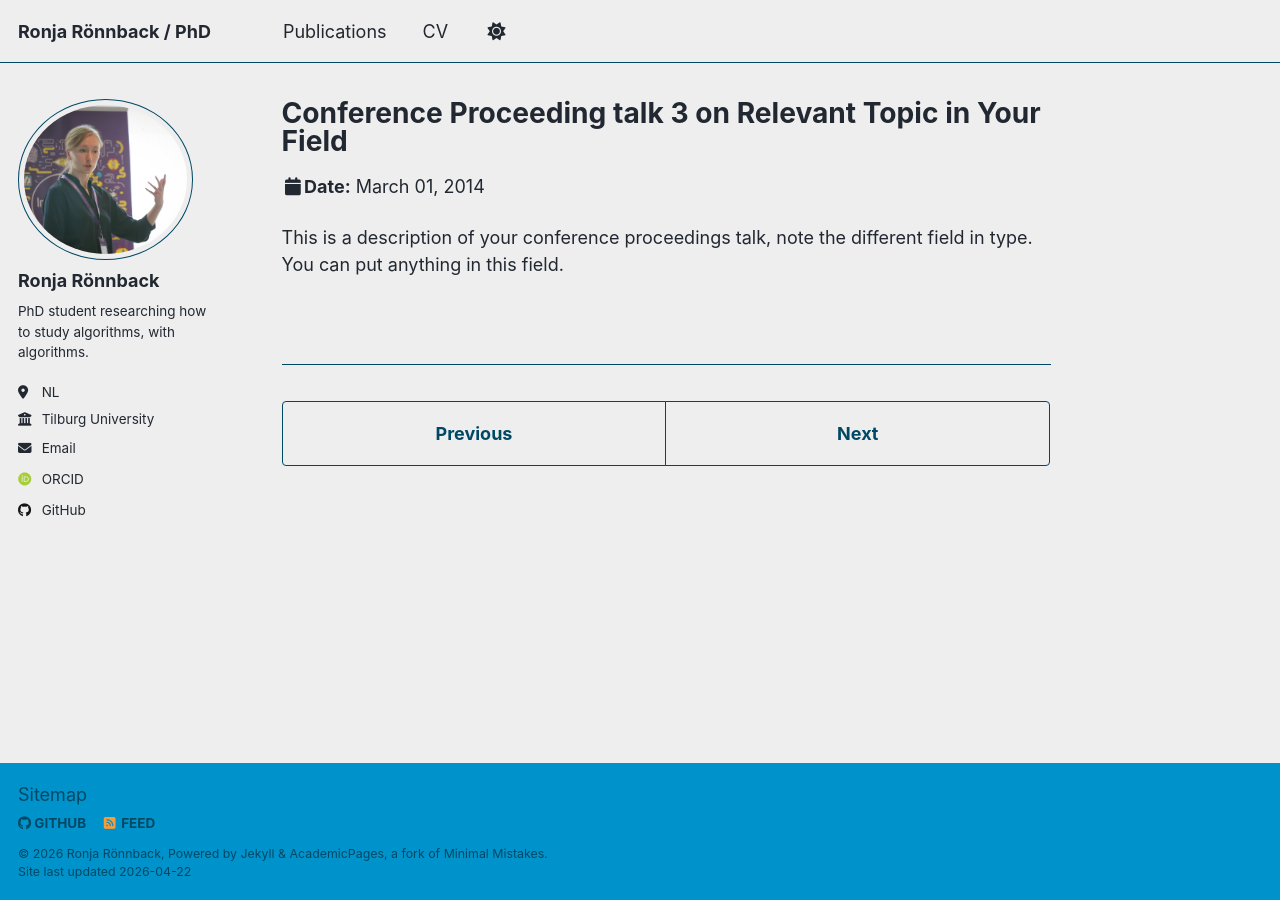
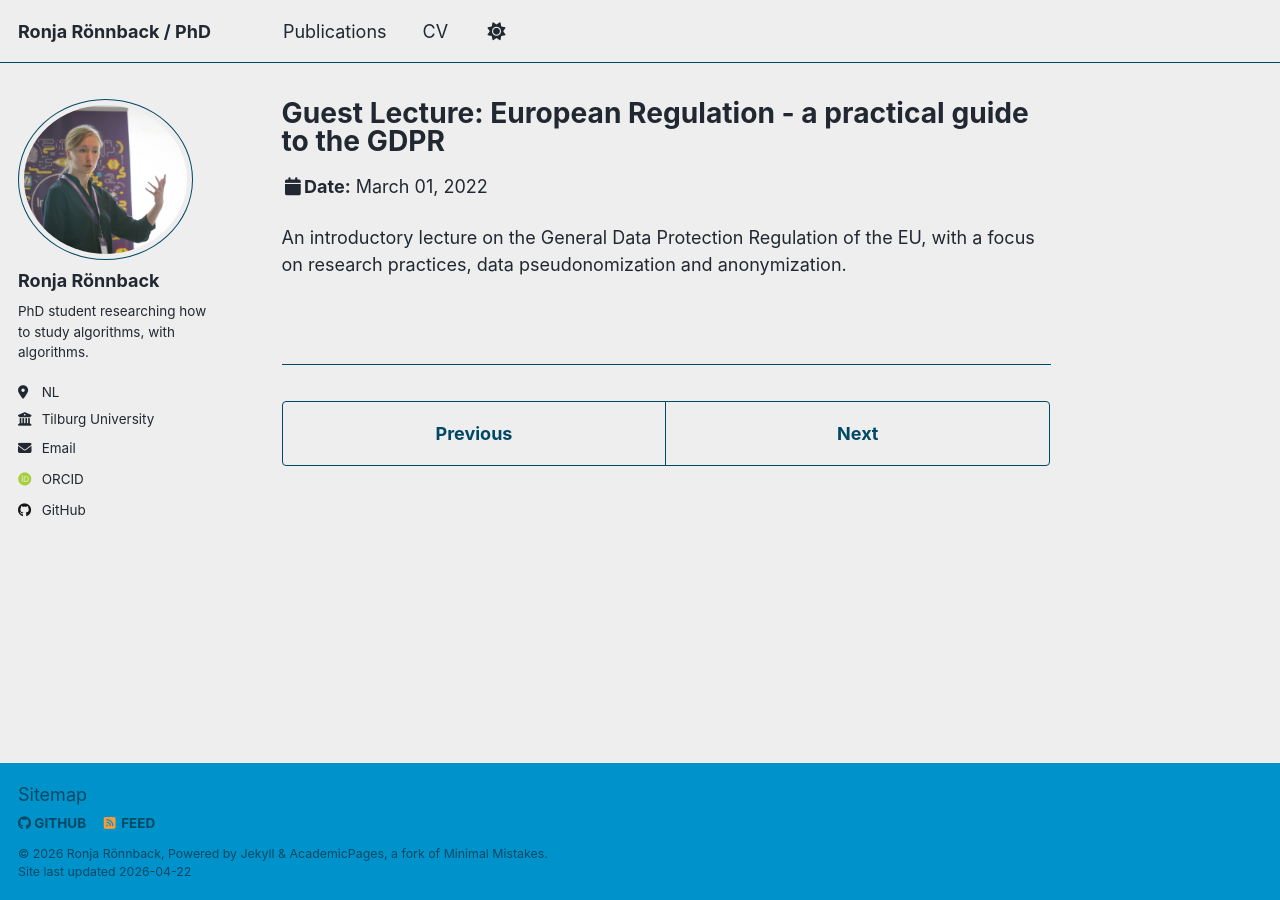
Before and after one commit to rtronnback/rtronnback.github.io, a Jekyll site: the page built from _talks/2014-03-01-talk-3.md, in a window 1280 px wide. Built offline with Jekyll 4.4.1, drawn with Linux system fonts in a browser that asks for light colours; some web fonts are replaced; a script that is not in the unit is left out.

Commit message:
Update 2014-03-01-GDPR.md

```diff
--- a/_talks/2014-03-01-talk-3.md
+++ b/_talks/2014-03-01-talk-3.md
@@ -1,11 +1,11 @@
 ---
-title: "Conference Proceeding talk 3 on Relevant Topic in Your Field"
+title: "Guest Lecture: European Regulation - a practical guide to the GDPR"
 collection: talks
-type: "Conference proceedings talk"
-permalink: /talks/2014-03-01-talk-3
-venue: "Testing Institute of America 2014 Annual Conference"
-date: 2014-03-01
-location: "Los Angeles, CA, USA"
+type: "Talk"
+permalink: /talks/2014-03-01-GDPR
+venue: "Setanta College"
+date: 2022-03-01
+location: "Online"
 ---
 
-This is a description of your conference proceedings talk, note the different field in type. You can put anything in this field.
+An introductory lecture on the General Data Protection Regulation of the EU, with a focus on research practices, data pseudonomization and anonymization.
```
